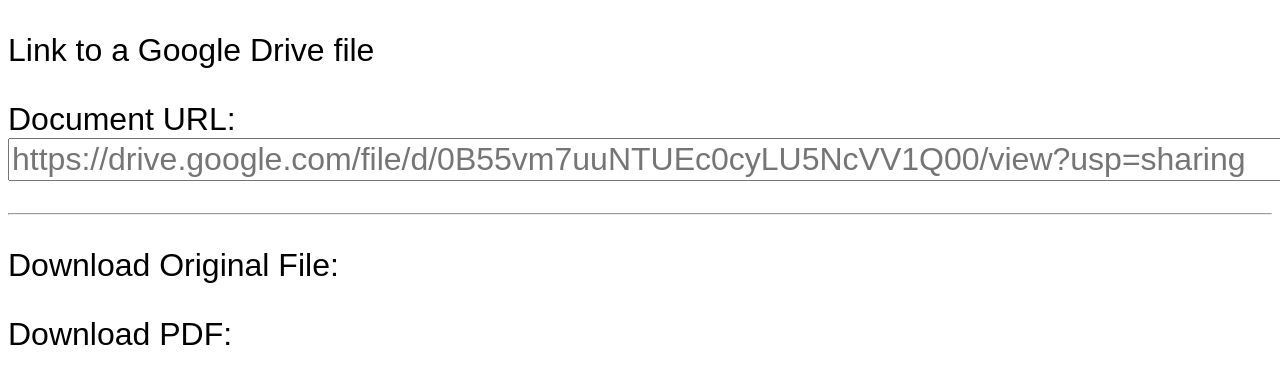
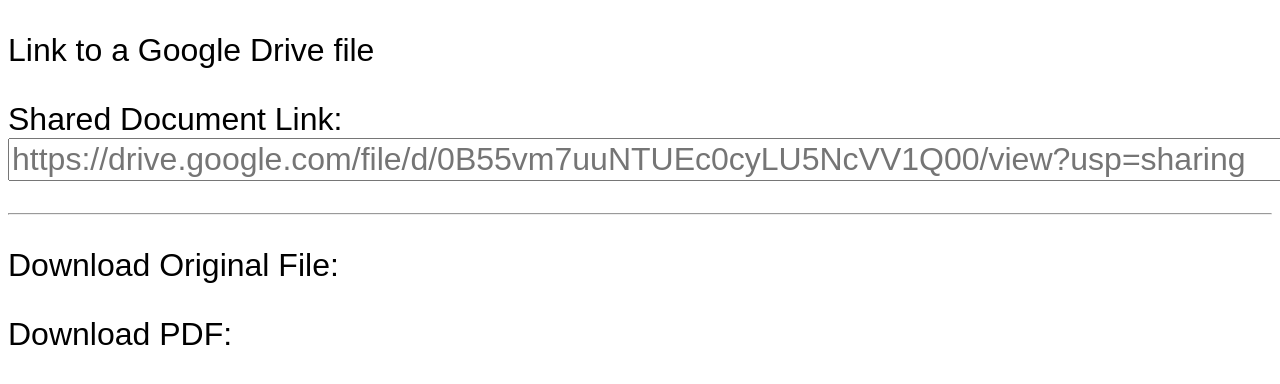
Before and after one commit to bdunnette/gdlinks, a plain HTML site: page index.html in a window 1280 px wide. Shown: the top 384 px of the page. Drawn offline with Linux system fonts and the light colour scheme.

Commit message:
clarifying wording

```diff
--- a/index.html
+++ b/index.html
@@ -8,7 +8,7 @@
 <body>
   <p>Link to a Google Drive file <span id="errorText" style="color: red; float: right"></span></p>
 
-<p>Document URL: <input type="url" id="docUrl" size="70" placeholder="https://drive.google.com/file/d/0B55vm7uuNTUEc0cyLU5NcVV1Q00/view?usp=sharing"></p>
+<p>Shared Document Link: <input type="url" id="docUrl" size="70" placeholder="https://drive.google.com/file/d/0B55vm7uuNTUEc0cyLU5NcVV1Q00/view?usp=sharing"></p>
 <hr/>
 <p>Download Original File: <a id="downloadLink"></a></p>
 <p>Download PDF: <a id="pdfLink"></a></p>
```
